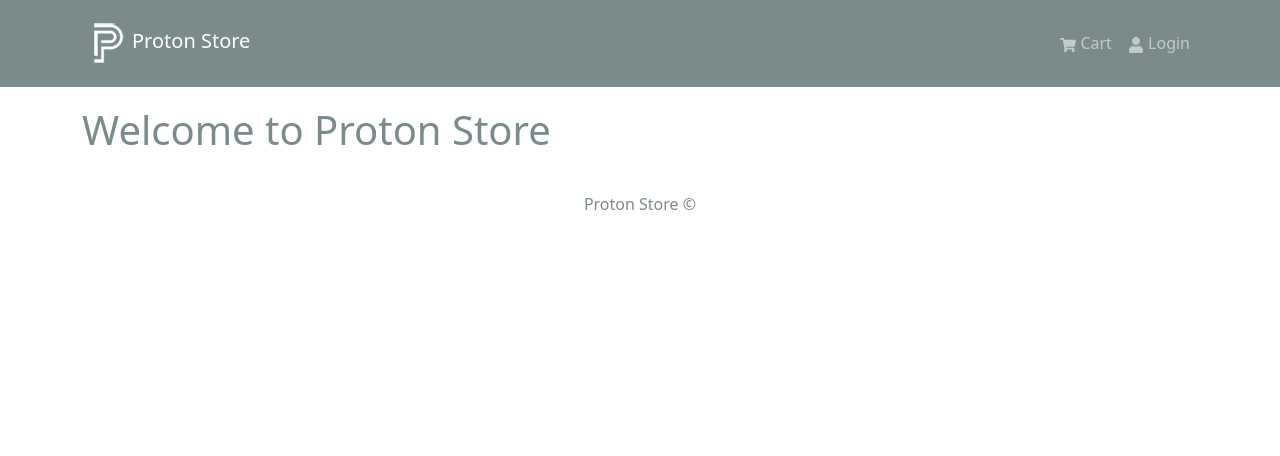
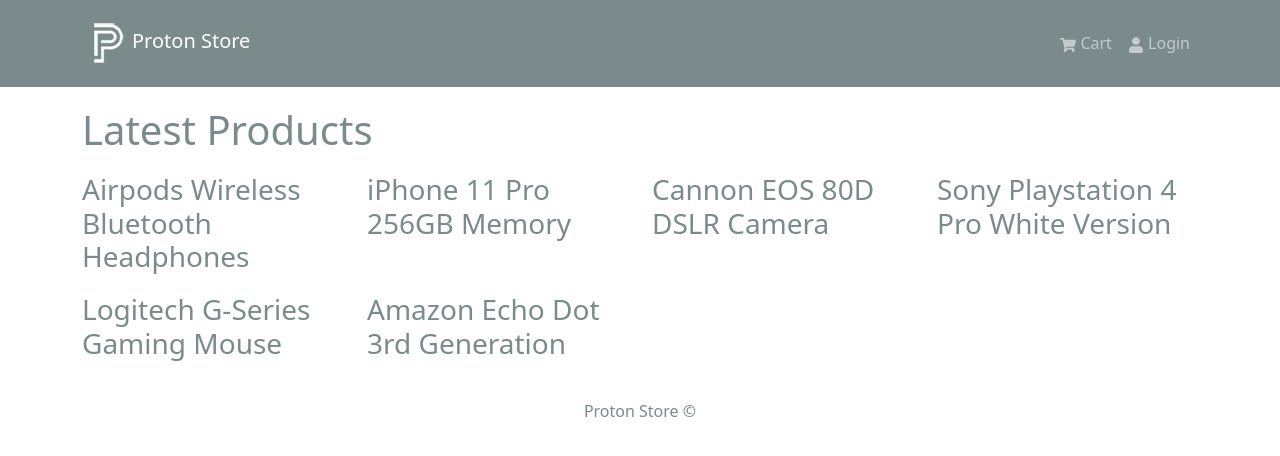
Before and after one commit to StefanoConsonni/proton-store, a React (Create React App) app in the folder client/: page / in a window 1280 px wide. Shown: the top 456 px of the page. Built offline with nearby package versions, Linux system fonts and the light colour scheme.

Commit message:
create HomeScreen.jsx

```diff
--- a/client/src/App.js
+++ b/client/src/App.js
@@ -1,5 +1,6 @@
 import { Container } from "react-bootstrap";
 import { Header, Footer } from "./components";
+import { HomeScreen } from "./screens";
 
 function App() {
   return (
@@ -7,7 +8,7 @@ function App() {
       <Header />
       <main className="py-3">
         <Container>
-          <h1>Welcome to Proton Store</h1>
+          <HomeScreen />
         </Container>
         <Footer />
       </main>
--- /dev/null
+++ b/client/src/screens/HomeScreen.jsx
@@ -0,0 +1,19 @@
+import { Row, Col } from "react-bootstrap";
+import products from "../products";
+
+function HomeScreen() {
+  return (
+    <>
+      <h1>Latest Products</h1>
+      <Row>
+        {products.map((product) => (
+          <Col sm={12} md={6} lg={4} xl={3}>
+            <h3>{product.name}</h3>
+          </Col>
+        ))}
+      </Row>
+    </>
+  );
+}
+
+export default HomeScreen;
--- /dev/null
+++ b/client/src/screens/index.jsx
@@ -0,0 +1 @@
+export { default as HomeScreen } from "./HomeScreen";
```
